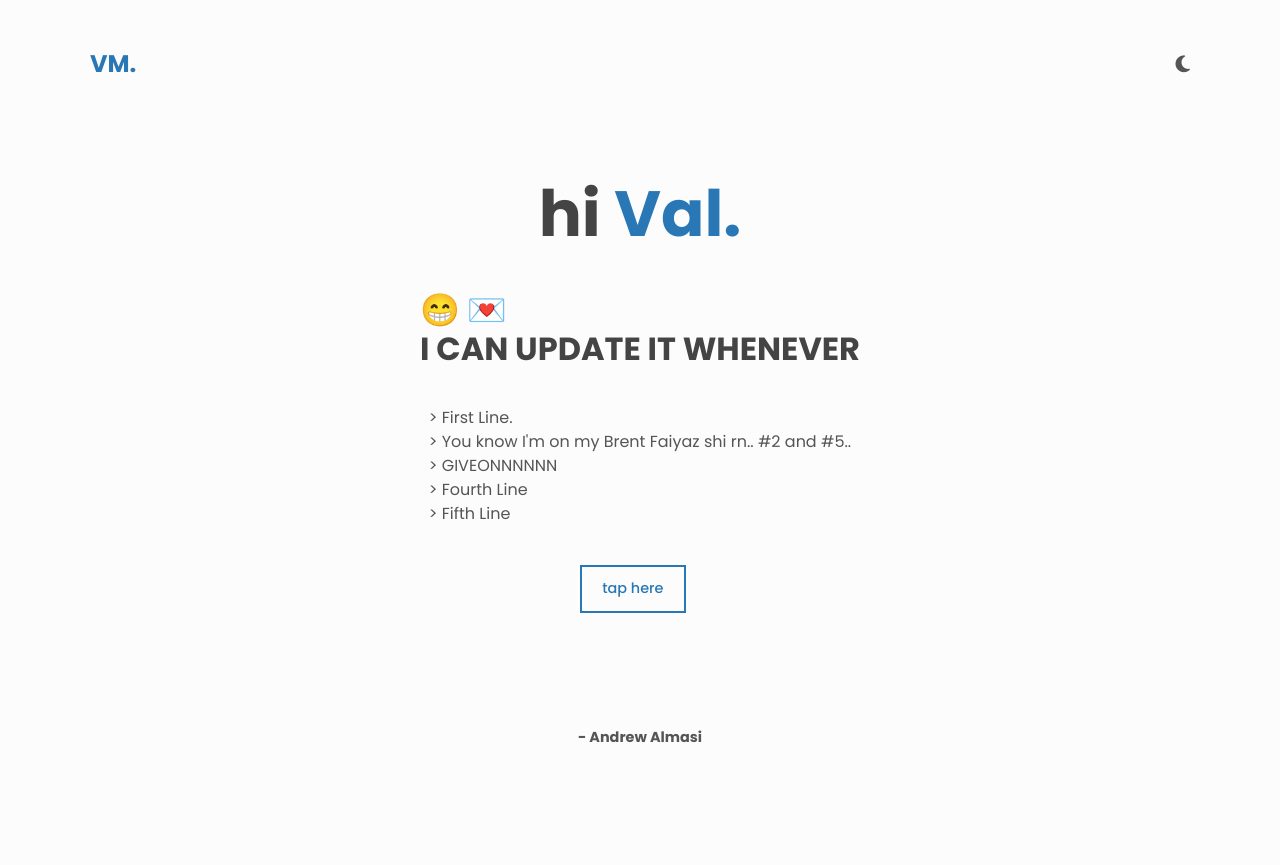
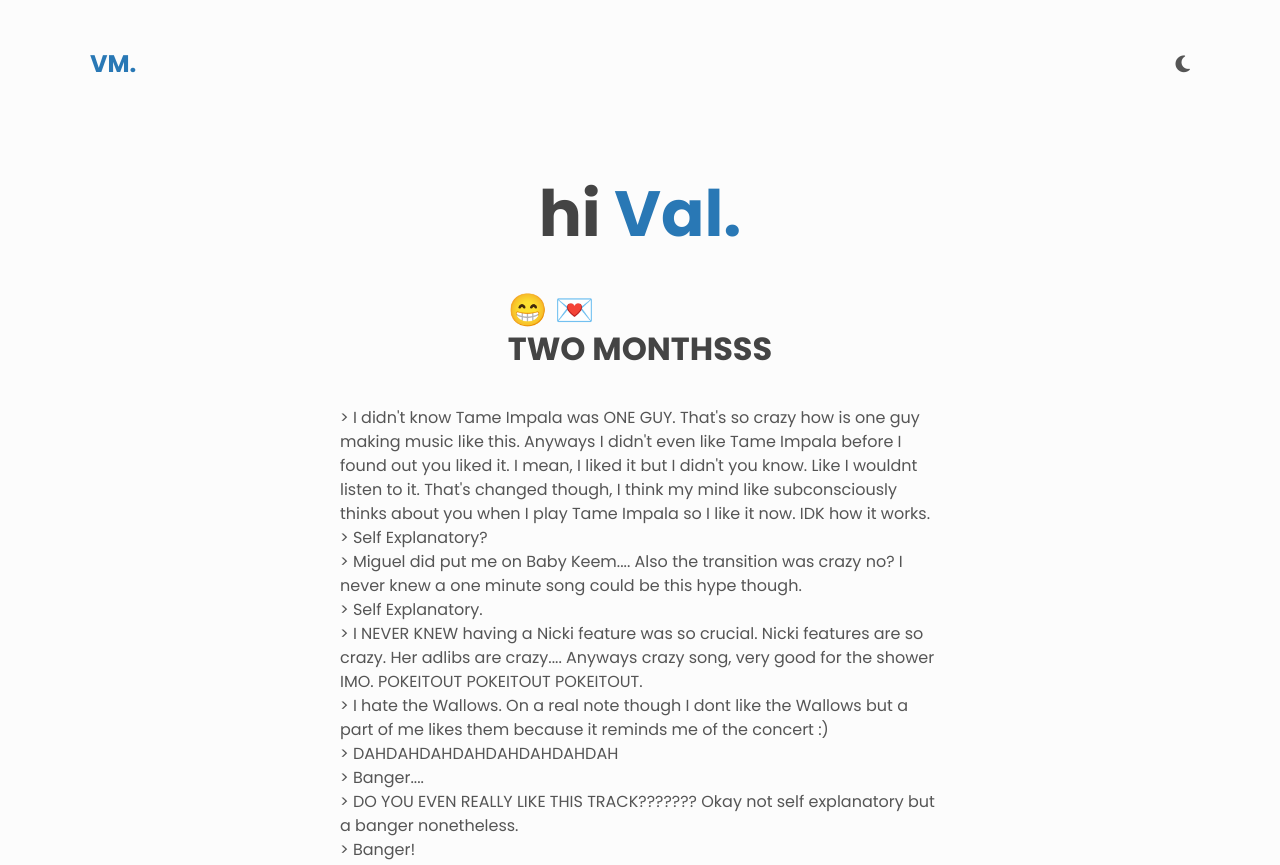
Before and after one commit to arrrshia/arrrshia.github.io, a plain HTML site: page index.html in a window 1280 px wide. Shown: the top 865 px of the page. Before the commit the page ends 800 px from the top, so only its background shows below. Drawn offline with Linux system fonts and the light colour scheme.

Commit message:
Update index.html

```diff
--- a/index.html
+++ b/index.html
@@ -47,13 +47,20 @@
       <!-- About -->
       <div class="about center">
         <h1>hi <span class="about__name">Val.</span></h1>
-        <h2 class="about__role">  &#128513; &#128140; <br> I CAN UPDATE IT WHENEVER</h2>
+        <h2 class="about__role">  &#128513; &#128140; <br> TWO MONTHSSS</h2>
         <p class="about__desc">
-          > First Line.<br>
-          > You know I'm on my Brent Faiyaz shi rn.. #2 and #5.. <br>
-          > GIVEONNNNNN  <br>
-          > Fourth Line <br>
-          > Fifth Line
+          > I didn't know Tame Impala was ONE GUY. That's so crazy how is one guy making music like this. Anyways I didn't even like Tame Impala before I found out you liked it. I mean, I liked it but I didn't you know. Like I wouldnt listen to it. That's changed though, I think my mind like subconsciously thinks about you when I play Tame Impala so I like it now. IDK how it works.<br>
+          > Self Explanatory? <br>
+          > Miguel did put me on Baby Keem.... Also the transition was crazy no? I never knew a one minute song could be this hype though.<br>
+          > Self Explanatory. <br>
+          > I NEVER KNEW having a Nicki feature was so crucial. Nicki features are so crazy. Her adlibs are crazy.... Anyways crazy song, very good for the shower IMO. POKEITOUT POKEITOUT POKEITOUT. <br>
+          > I hate the Wallows. On a real note though I dont like the Wallows but a part of me likes them because it reminds me of the concert :) <br>
+          > DAHDAHDAHDAHDAHDAHDAHDAH <br>
+          > Banger.... <br>
+          > DO YOU EVEN REALLY LIKE THIS TRACK??????? Okay not self explanatory but a banger nonetheless. <br>
+          > Banger! <br>
+
+
 
         </p>
 
```
